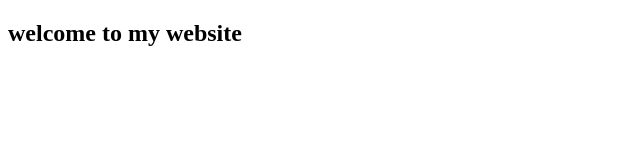
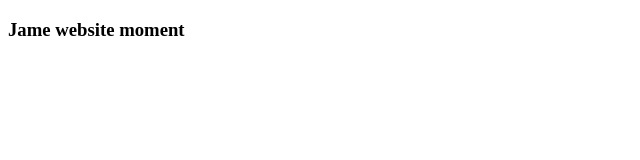
Before and after one commit to Jomeish/DoItWork, a plain HTML site: page index.html in a window 1280 px wide. Shown: the whole page, without its empty margins (0-640 px from the left). Drawn offline with Linux system fonts and the light colour scheme.

Commit message:
changed sum text

```diff
--- a/index.html
+++ b/index.html
@@ -6,6 +6,6 @@
     <title>Document</title>
 </head>
 <body>
-    <h2>welcome to my website</h2>
+    <h3>Jame website moment</h3>
 </body>
 </html>
```
